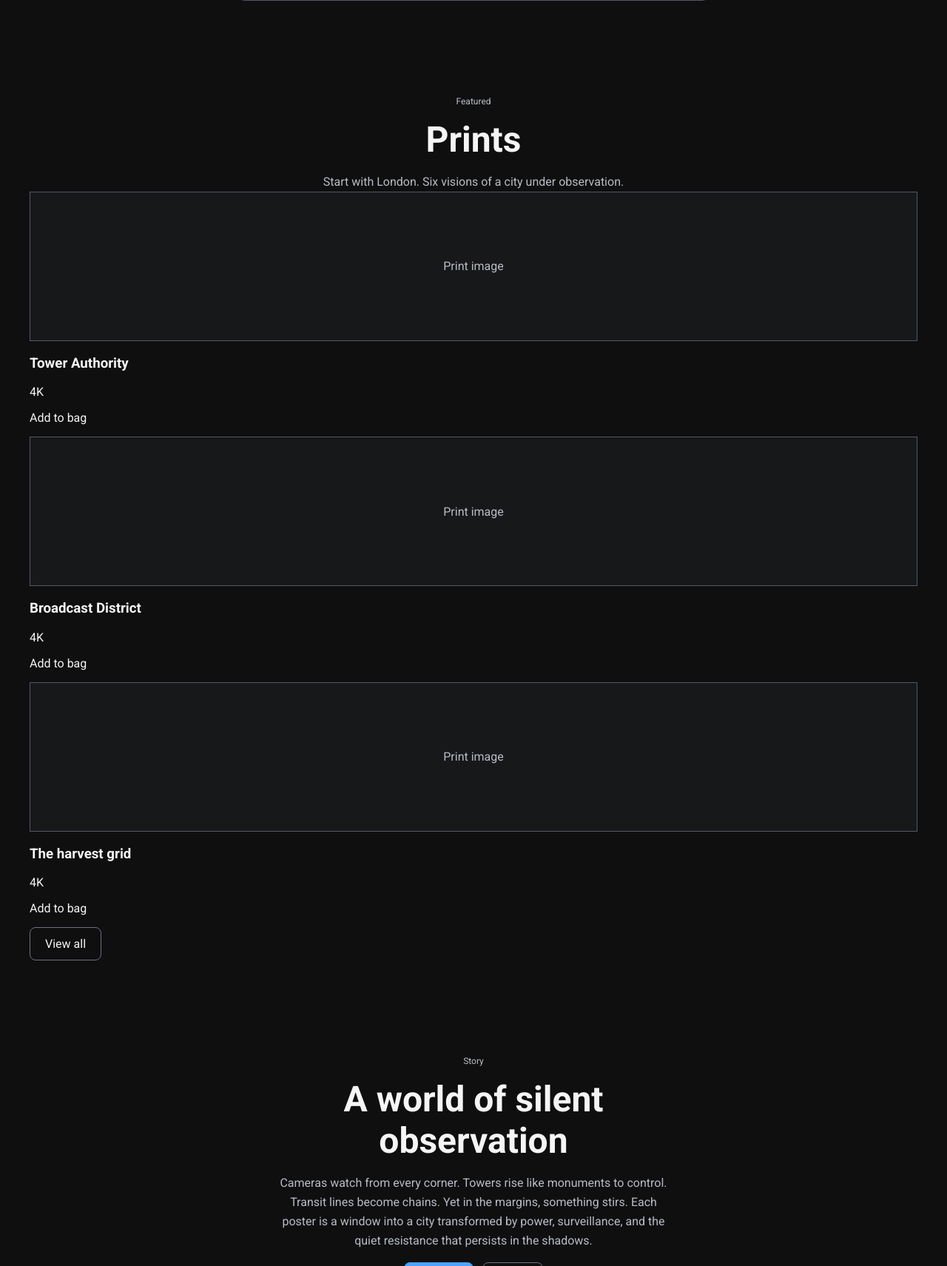
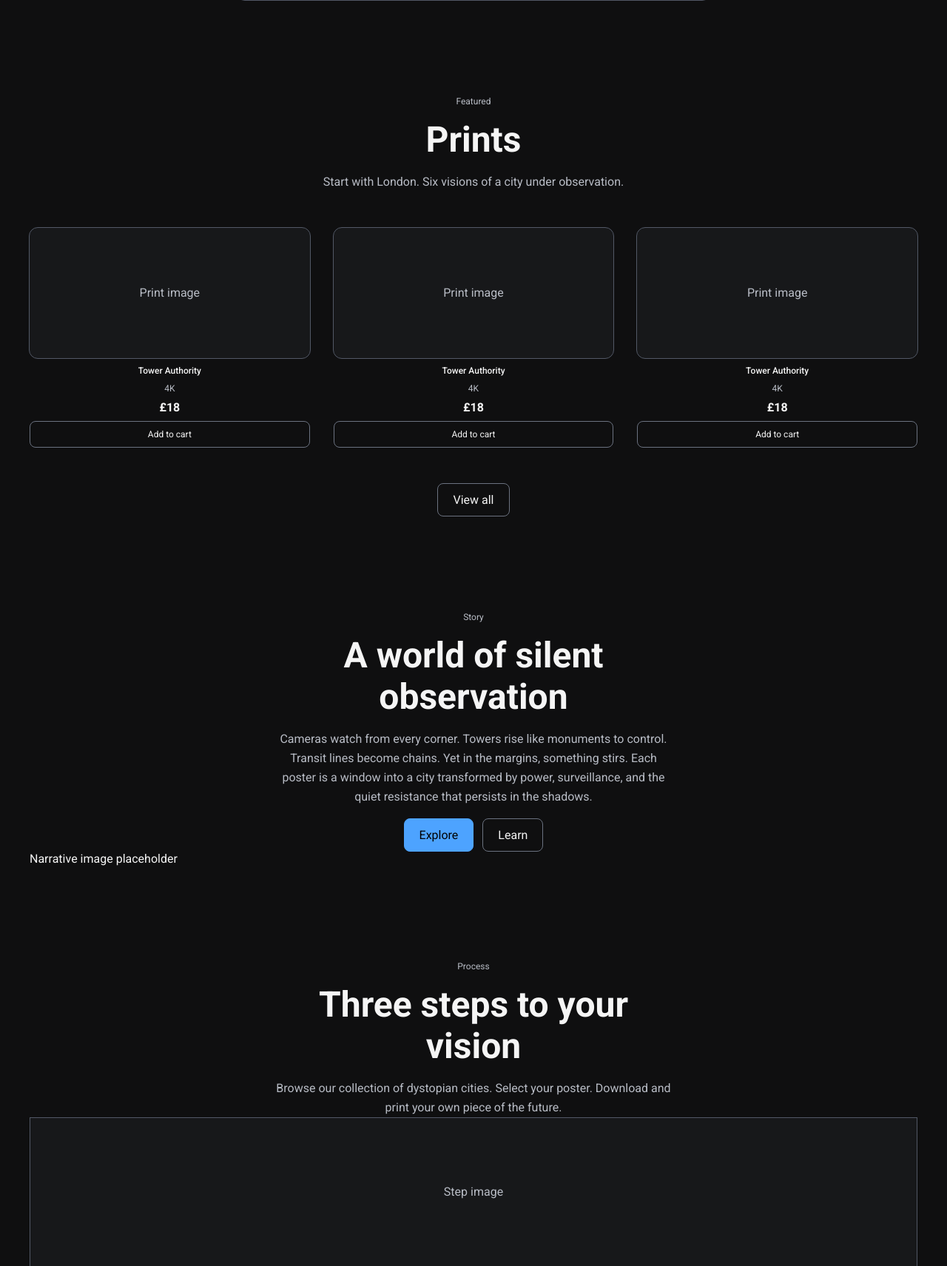
Before and after one commit to creatvie-introvert/cities-under-watch, a Django app: page / in a window 1280 px wide. Shown: the part 1595-3306 px from the top of the page at 74% size. Run offline with Django 5.2, Linux system fonts and the light colour scheme; some libraries are stand-ins or nearby versions.

Commit message:
style: update and implement styling on featured prints section

```diff
--- a/core/templates/core/index.html
+++ b/core/templates/core/index.html
@@ -85,26 +85,35 @@
                         Print image
                     </div>
                     <h3>Tower Authority</h3>
-                    <p>4K</p>
-                    <p>Add to bag</p>
+                    <p class="product-card__format">4K</p>
+                    <p class="product-card__price">£18</p>
+                    <button type="button" class="product-card__action">
+                        Add to cart
+                    </button>
                 </article>
 
                 <article class="product-card">
                     <div class="image-placeholder">
                         Print image
                     </div>
-                    <h3>Broadcast District</h3>
-                    <p>4K</p>
-                    <p>Add to bag</p>
+                    <h3>Tower Authority</h3>
+                    <p class="product-card__format">4K</p>
+                    <p class="product-card__price">£18</p>
+                    <button type="button" class="product-card__action">
+                        Add to cart
+                    </button>
                 </article>
 
                 <article class="product-card">
                     <div class="image-placeholder">
                         Print image
                     </div>
-                    <h3>The harvest grid</h3>
-                    <p>4K</p>
-                    <p>Add to bag</p>
+                    <h3>Tower Authority</h3>
+                    <p class="product-card__format">4K</p>
+                    <p class="product-card__price">£18</p>
+                    <button type="button" class="product-card__action">
+                        Add to cart
+                    </button>
                 </article>
             </div>
 
--- a/static/css/base.css
+++ b/static/css/base.css
@@ -598,6 +598,88 @@ body {
     border-radius: 0.75rem;
 }
 
+.featured-prints-section .container {
+    display: flex;
+    flex-direction: column;
+    gap: var(--space-8);
+    padding: 0 var(--space-4);
+}
+
+.prints-grid {
+    display: grid;
+    grid-template-columns: repeat(2, minmax(0, 1fr));
+    gap: var(--space-6) var(--space-4);
+}
+
+.product-card {
+    display: flex;
+    flex-direction: column;
+    align-items: center;
+    gap: var(--space-2);
+    text-align: center;
+}
+
+.product-card .image-placeholder {
+    width: 100%;
+    min-height: 8rem;
+    border-radius: 0.75rem;
+}
+
+.product-card h3 {
+    margin: 0;
+    font-size: 0.75rem;
+    line-height: 1rem;
+    font-weight: 500;
+}
+
+.product-card__format {
+    margin: 0;
+    font-size: 0.75rem;
+    line-height: 1rem;
+    color: var(--color-text-secondary);
+}
+
+.product-card__price {
+    margin: 0;
+    font-size: 1rem;
+    line-height: 1.25rem;
+    font-weight: 700;
+    color: var(--color-text-primary);
+}
+
+.product-card__action {
+    display: inline-flex;
+    align-items: center;
+    justify-content: center;
+    width: 100%;
+    min-height: 2.25rem;
+    margin: 0;
+    padding: 0 var(--space-4);
+    border: 1px solid var(--color-border-strong);
+    border-radius: var(--radius-md);
+    background-color: transparent;
+    color: var(--color-text-primary);
+    font: inherit;
+    font-size: 0.75rem;
+    line-height: 1rem;
+    text-align: center;
+    cursor: pointer;
+    box-sizing: border-box;
+}
+
+.product-card__action:focus-visible {
+    outline: 2px solid var(--color-accent-primary);
+    outline-offset: 2px;
+}
+
+.product-card__action:active {
+    transform: translateY(1px);
+}
+
+.featured-prints-section .section-actions {
+    justify-content: center;
+}
+
 .hero-actions,
 .section-actions {
     display: flex;
@@ -672,6 +754,11 @@ body {
         border-color: var(--color-text-primary);
         background-color: var(--color-surface-1);
     }
+
+    .product-card__action:hover {
+        border-color: var(--color-text-primary);
+        background-color: var(--color-surface-1);
+    }
 }
 
 /* =========================
@@ -741,6 +828,20 @@ body {
 
     .section-image .image-placeholder {
         min-height: 18rem;
+    }
+
+    .featured-prints-section .container {
+        gap: var(--space-10);
+        padding: 0 var(--space-6);
+    }
+
+    .prints-grid {
+        grid-template-columns: repeat(2, minmax(0, 1fr));
+        gap: var(--space-8) var(--space-6);
+    }
+
+    .product-card .image-placeholder {
+        min-height: 10rem;
     }
 }
 
@@ -945,4 +1046,27 @@ body {
     .section-actions {
         gap: var(--space-3);
     }
+
+    .featured-prints-section .container {
+        gap: var(--space-12);
+        padding: 0;
+    }
+
+    .featured-prints-section .section-heading {
+        max-width: 32rem;
+        margin-inline: auto;
+    }
+
+    .prints-grid {
+        grid-template-columns: repeat(3, minmax(0, 1fr));
+        gap: var(--space-8);
+    }
+
+    .product-card .image-placeholder {
+        min-height: 11rem;
+    }
+
+    .featured-prints-section .section-actions {
+        justify-content: center;
+    }
 }
```
